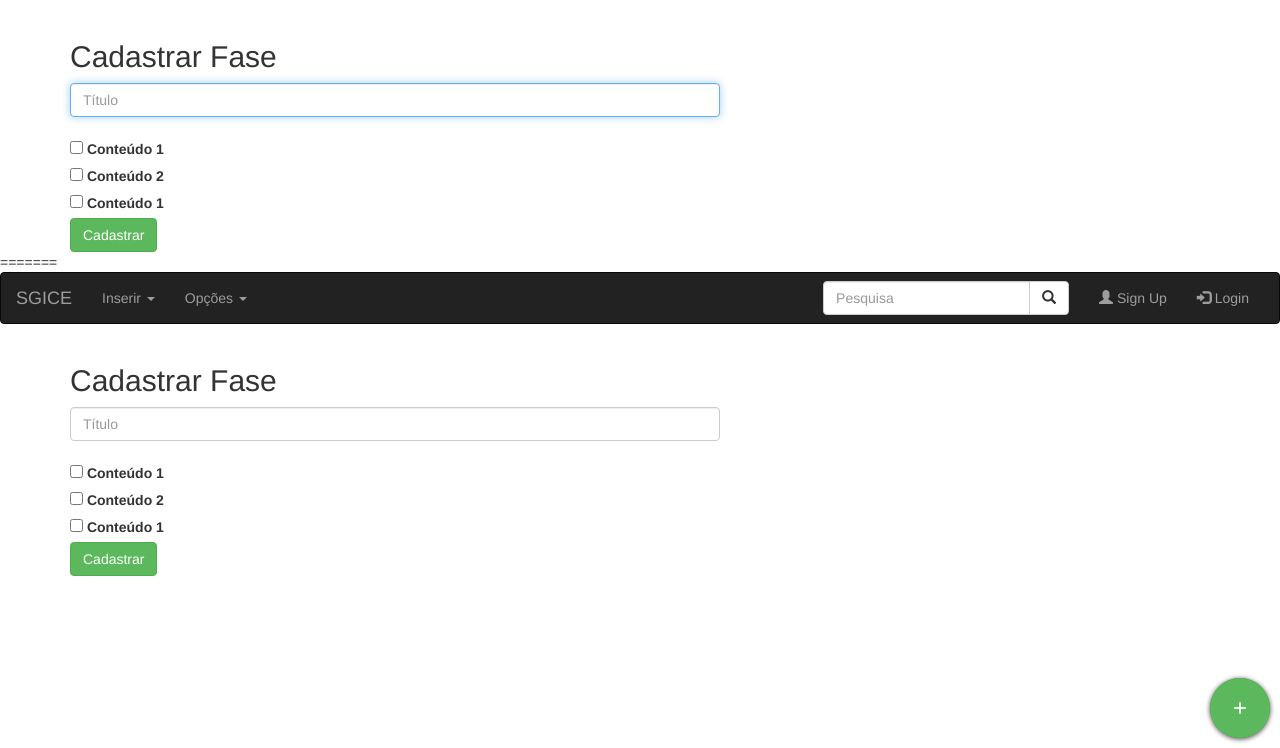
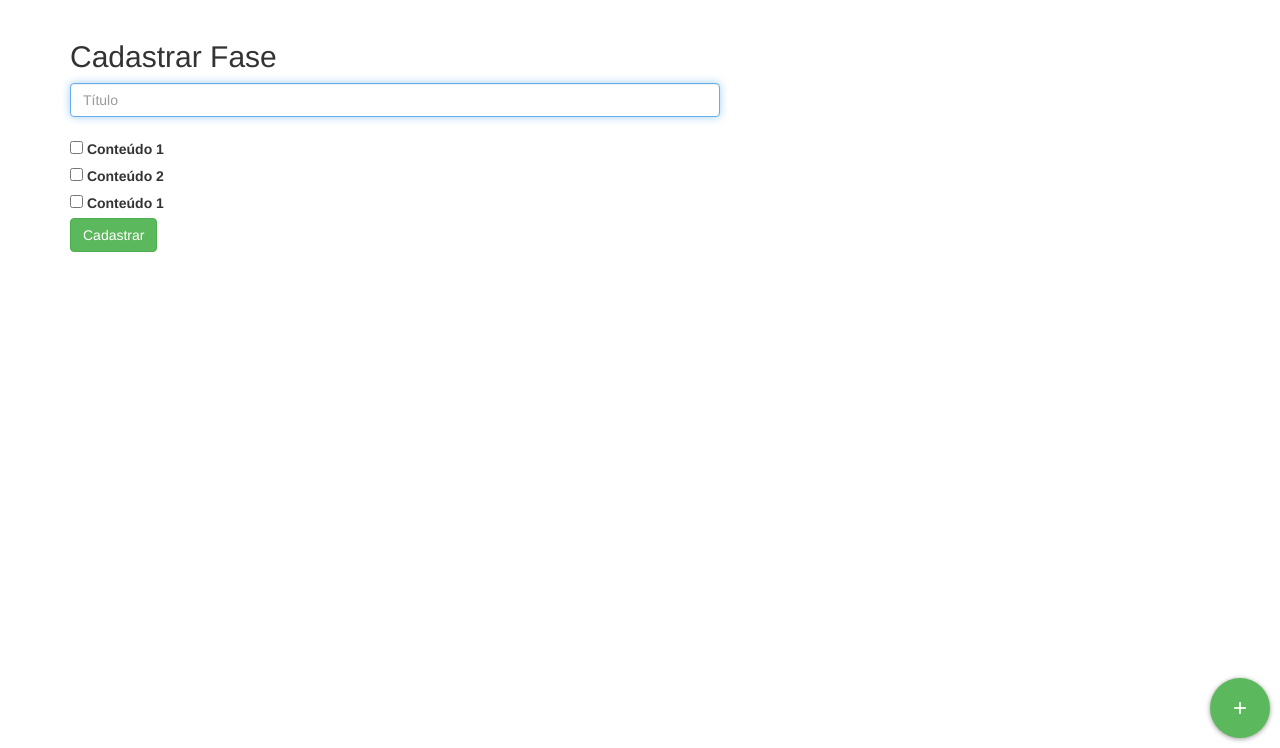
Before and after one commit to luisabergo/Ana_Anna_Luisa, a Django app: page /CadastroFase/ in a window 1280 px wide. Shown: the part 52-800 px from the top of the page. Run offline with Django 3.2, Linux system fonts and the light colour scheme; some libraries are stand-ins or nearby versions.

Commit message:
Pagina fase arrumada

```diff
--- a/django_app/templates/django/CadastroFase.html
+++ b/django_app/templates/django/CadastroFase.html
@@ -32,41 +32,4 @@
         </form>
     </div>
 </body>
-
-=======
-<!DOCTYPE html> {% load staticfiles %}
-
-<html>
-
-<head>
-    <title>SGICE</title>
-    <link rel='stylesheet' href='{% static "css/form.css" %}' />
-
-</head>
-
-<body>
-    {% include "django/cabecalho.html" %}
-
-    <div class="container">
-
-        <form class="form-signin">
-            <h2 class="form-signin-heading">Cadastrar Fase</h2>
-            <label for="nome_professor" class="sr-only">Título:</label>
-            <input type="text" id="titulo_fase" class="form-control" placeholder="Título" required autofocus>
-            <br>
-            <input type="checkbox" id="conteudo1" name="cont1">
-            <label for="cont1">Conteúdo 1</label>
-            <br>
-            <input type="checkbox" id="conteudo2" name="cont2">
-            <label for="cont2">Conteúdo 2</label>
-            <br>
-            <input type="checkbox" id="conteudo3" name="cont3">
-            <label for="cont3">Conteúdo 1</label>
-            <br>
-
-            <button class="btn btn-success" type="submit">Cadastrar</button>
-        </form>
-    </div>
-</body>
-
 </html>
--- a/django_app/templates/django/cabecalho.html
+++ b/django_app/templates/django/cabecalho.html
@@ -64,7 +64,7 @@
   <button class="main">
   </button>
   <ul>
-  <a href="/CadastroDisciplina/">
+  <a href="/CadastroConteudo/">
     <li>
       <label for="opcao1">Vídeo</label>
       <button id="opcao1">
```
